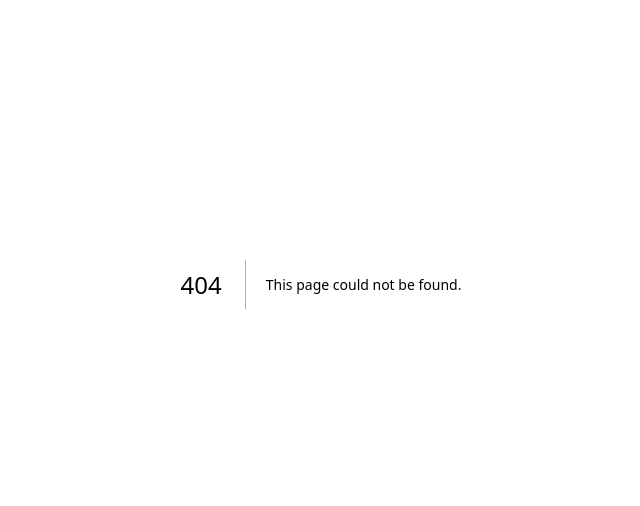
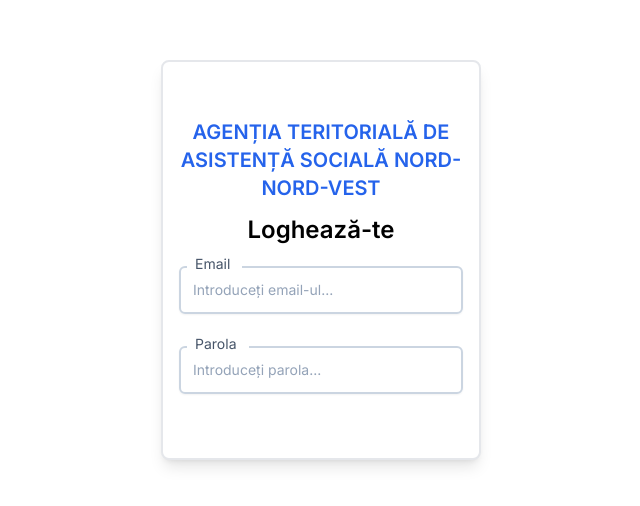
Before and after one commit to Tolea01/doc_management_frontend, a Next.js app: page /auth in a window 1280 px wide. Before the commit this address had no page. Shown: the part 116-622 px from the top of the page, without its empty margins (319-959 px from the left). Built offline with nearby package versions, Linux system fonts and the light colour scheme.

Commit message:
login-form & input-components

```diff
--- /dev/null
+++ b/src/app/auth/Auth.tsx
@@ -0,0 +1,50 @@
+'use client';
+
+import { useForm } from 'react-hook-form';
+import InputField from '../../components/ui/fields/InputField';
+import { IAuthLoginForm } from '../../types/auth.types';
+import './styles.css';
+
+export default function Auth() {
+  const { register, handleSubmit, reset } = useForm<IAuthLoginForm>({ mode: 'onChange' });
+
+  // const router = useRouter();
+
+  // const { mutate } = useMutation({
+  //   mutationKey: ['auth'],
+  //   mutationFn: (data: IAuthLoginForm) => authService.login(data),
+  //   onSuccess() {
+  //     toast.success('Bine ai venit!');
+  //     reset();
+  //     router.push(DASHBOARD_PAGES.HOME);
+  //   },
+  // });
+
+  // const onSubmit: SubmitHandler<IAuthLoginForm> = (data: IAuthLoginForm) => {
+  //   mutate(data);
+  // };
+
+  return (
+    <section className="auth-wrapper">
+      <form className="auth-form">
+        <h2 className="auth-title">
+          AGENȚIA TERITORIALĂ DE ASISTENȚĂ SOCIALĂ NORD-NORD-VEST
+        </h2>
+        <h3 className="auth-subtitle">Loghează-te</h3>
+        <InputField
+          type="text"
+          label="Email"
+          placeholder="Introduceți email-ul..."
+          className="auth-input"
+        />
+        <InputField
+          type="text"
+          label="Parola"
+          placeholder="Introduceți parola..."
+          className="auth-input"
+        />
+        {/* <button className='border-2'>dsadadsadsada</button> */}
+      </form>
+    </section>
+  );
+}
--- /dev/null
+++ b/src/app/auth/page.tsx
@@ -0,0 +1,11 @@
+import { NO_INDEX_PAGE } from '@constants/seo.constants';
+import { Metadata } from 'next';
+import Auth from './Auth';
+
+export const metadada: Metadata = {
+  ...NO_INDEX_PAGE,
+};
+
+export default function AuthPage() {
+  return <Auth />;
+}
--- /dev/null
+++ b/src/app/auth/styles.css
@@ -0,0 +1,19 @@
+.auth-wrapper {
+  @apply h-screen flex mt-44 justify-center;
+}
+
+.auth-form {
+  @apply flex gap-3 flex-col items-center bg-white pt-14 p-4 rounded-lg h-2/4 w-1/4 border-2 shadow-lg;
+}
+
+.auth-title {
+  @apply text-center text-xl text-primary font-semibold;
+}
+
+.auth-subtitle {
+  @apply text-center text-2xl font-semibold mb-2;
+}
+
+.auth-input {
+  @apply mb-5
+}
--- a/src/app/globals.scss
+++ b/src/app/globals.scss
@@ -2,22 +2,18 @@
 @tailwind components;
 @tailwind utilities;
 
-:root {
-  --background-rgb: 238, 241, 249;
-  --text-color-rgb: 21, 23, 42;
-}
+$background-rgb: 224, 237, 246;
+$text-color-rgb: 21, 23, 42;
 
 @media (prefers-color-scheme: dark) {
-  :root {
-    --foreground-rgb: 0, 0, 0;
-    --background-start-rgb: 214, 219, 220;
-    --background-end-rgb: 255, 255, 255;
-  }
+  $foreground-rgb: 0, 0, 0;
+  $background-start-rgb: 214, 219, 220;
+  $background-end-rgb: 255, 255, 255;
 }
 
 body {
-  @apply text-base overflow-hidden;
+  @apply text-base overflow-hidden w-screen h-screen m-0 p-0;
   font-family: var(--font-inter), sans-serif;
-  color: rgb(var(--text-color-rgb));
-  background-color: rgb(var(--background-rgb));
+  color: $text-color-rgb;
+  background-color: $background-rgb;
 }
--- a/src/app/layout.tsx
+++ b/src/app/layout.tsx
@@ -1,7 +1,7 @@
+import '@app/globals.scss';
+import { SITE_NAME } from '@constants/seo.constants';
 import type { Metadata } from 'next';
 import { Inter } from 'next/font/google';
-import { SITE_NAME } from '@constants/seo.constants';
-import '@app/globals.scss';
 
 const inter = Inter({
   subsets: ['cyrillic', 'latin'],
@@ -12,10 +12,7 @@ const inter = Inter({
 });
 
 export const metadata: Metadata = {
-  title: {
-    default: SITE_NAME,
-    template: `%s | ${SITE_NAME}`,
-  },
+  title: SITE_NAME
 };
 
 export default function RootLayout({
--- a/src/app/page.tsx
+++ b/src/app/page.tsx
@@ -1,3 +1,5 @@
-export default function Home() {
-  return <h1>hello from next 15</h1>;
+import { redirect } from 'next/navigation';
+
+export default function Public() {
+  redirect('/auth');
 }
--- /dev/null
+++ b/src/components/ui/fields/InputField.tsx
@@ -0,0 +1,24 @@
+import './styles.css';
+
+interface FieldsProps {
+  label: string;
+  type: string;
+  placeholder?: string;
+  className?: string;
+}
+
+export default function InputField({
+  label,
+  type,
+  placeholder,
+  className,
+}: FieldsProps): JSX.Element {
+  return (
+    <fieldset className={`input-fieldset ${className}`}>
+      <label className="input-label" htmlFor={label}>
+        {label}
+      </label>
+      <input id={label} className="input-field" type={type} placeholder={placeholder} />
+    </fieldset>
+  );
+}
--- /dev/null
+++ b/src/components/ui/fields/styles.css
@@ -0,0 +1,19 @@
+.input-fieldset {
+  @apply w-full max-w-sm min-w-[200px] relative;
+}
+
+.input-field {
+  @apply w-full bg-transparent placeholder:text-slate-400 text-slate-700 text-sm border-2 border-slate-300 rounded-md p-3 transition duration-300 ease-linear focus:outline-none focus:border-primary hover:border-slate-400 shadow-sm focus:shadow;
+}
+
+.input-label {
+  @apply ml-1 text-sm text-slate-600 bg-white absolute -translate-y-3 translate-x-1 pr-3 pl-2;
+}
+
+.input-fieldset:focus-within .input-label {
+  @apply -translate-y-2 transition duration-300 ease-out;
+}
+
+.input-fieldset:not(:focus-within) .input-label {
+  @apply -translate-y-3 transition duration-300 ease-in;
+}
```
